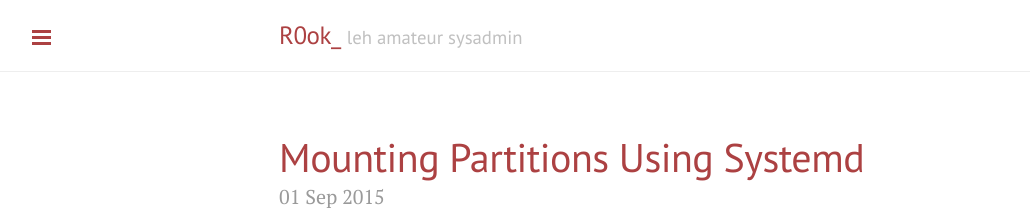
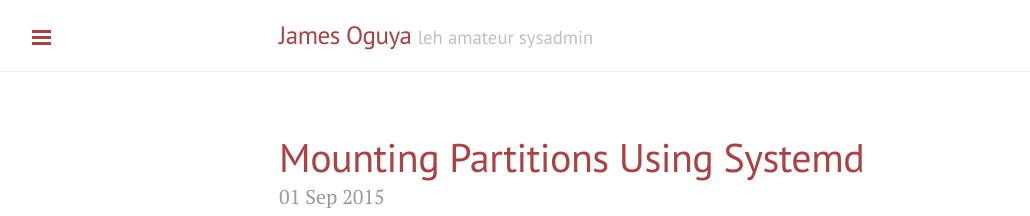
Before and after one commit to oguya/oguya.github.io, a Jekyll site: the page built from index.html, in a window 1280 px wide. Shown: the top 216 px of the page, without its empty margins (1-1031 px from the left). Built offline with Jekyll 4.4.1, drawn with Linux system fonts in a browser that asks for light colours; Markdown is read by kramdown in place of the engine named in the settings; the list of posts is cut into pages by our own code.

Commit message:
Change site title
I think having my name as the site title make more sense & is civilised
than using my IRC nick :)

Signed-off-by: James Oguya <oguyajames@gmail.com>

```diff
--- a/_config.yml
+++ b/_config.yml
@@ -9,9 +9,9 @@ permalink:           pretty
 relative_permalinks: true
 
 # Setup
-title:               R0ok_
-tagline:             'leh amateur sysadmin'
-description:         '<em>for category in ${categories[*]}; do echo $category; done</em>'
+title:               James Oguya
+tagline:             leh amateur sysadmin
+description:         <em>for category in ${categories[*]}; do echo $category; done</em>
 url:                 https://oguya.github.io
 #url:                 http://0.0.0.0:4000
 baseurl:             /
```
